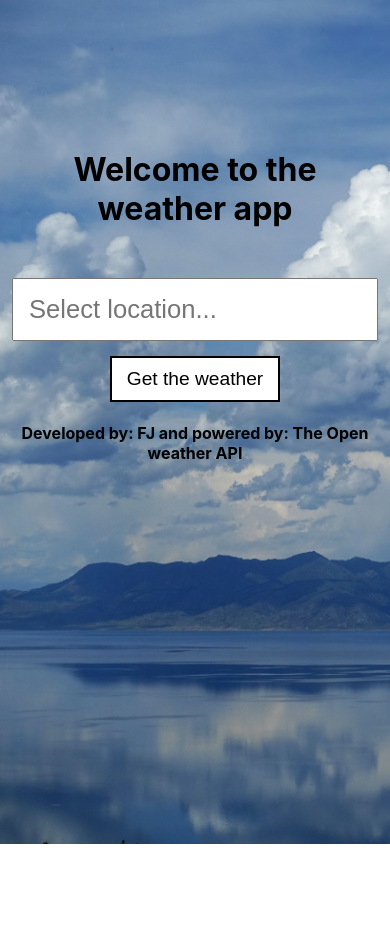
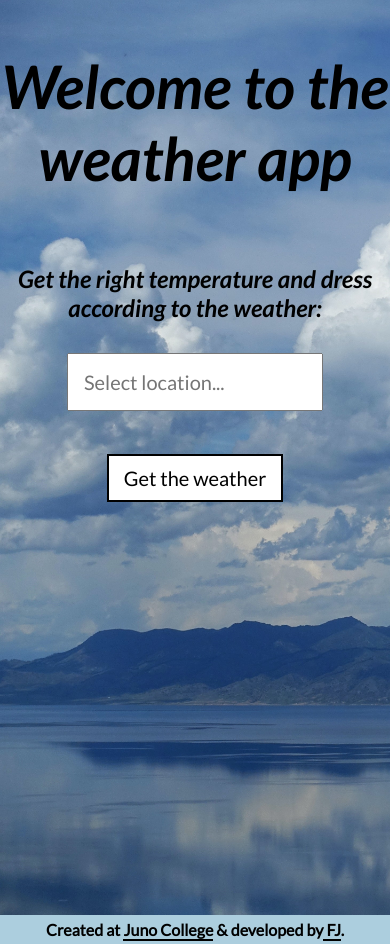
Before and after one commit to FjPierre/Faheen-Andy-Jean-Pierre-Project3, a React (Create React App) app: page / in a window 390 px wide. Before the commit the page ends 844 px from the top, so only its background shows below. Built offline with nearby package versions, Linux system fonts and the light colour scheme.

Commit message:
added media queries

```diff
--- a/src/App.css
+++ b/src/App.css
@@ -1,18 +1,42 @@
+@import url('https://fonts.googleapis.com/css2?family=Lato:ital,wght@0,400;1,400;1,700&display=swap');
+
+* {
+  font-family: 'Lato', sans-serif;
+  font-size: 125%;
+}
+
 .App {
   text-align: center;
   background: url("../assets/weather-image.jpg");
   background-size: cover;
   height: 100vh;
+  position: relative;
+  padding-bottom: 100px;
 }
+
 
 h1 {
     margin: 0;
-    padding: 150px 50px 50px;
+    padding: 100px 0 50px 0;
+    font-size: 3rem;
+}
+
+h1,
+h2 {
+  font-style: italic;
+}
+
+h1,
+p {
+  font-weight: 700;
+}
+
+h2 {
+  font-size: 1.2rem;
 }
 
 input {
   padding: 15px;
-  font-size: 1.6rem;
 }
 
 .buttonContainer {
@@ -21,10 +45,15 @@ input {
 
 button {
 padding: 10px 15px;
-font-size: 1.2rem;
 background-color: white;
 color: black;
 border: 2px solid black;
+}
+
+input,
+button,
+p {
+  font-size: 1rem;
 }
 
 button:hover,
@@ -36,34 +65,49 @@ button:focus {
 
 }
 
-.temperatureContainer,
-footer {
-  background: rgba(0,0,0,) transparent;
-}
-
 .temperatureContainer {
   width: 50%;
   margin: 15px auto;
-  border: 1px solid black;
-  /* color: black; */
-  /* opacity: 0.5; */
+  padding: 10px;
+  border: 2px solid black;
 }
 
 .temperatureContainer p {
   color: white;
 }
 
+footer {
+  background-color: #accede;
+  position: absolute;
+  bottom: 0;
+  padding: 5px 0;
+  width: 100%;
+}
 
-/* footer {
-  margin-top: 20%;
-  border-top: 2px solid black;
-} */
 a {
   text-decoration: none;
-  color: black;
+  border-bottom: 2px solid black;
 }
 
 a:hover,
 a:focus {
-  border: 2px solid white;
+  color: white;
 }
+
+h4,
+a {
+  color: black;
+  font-size: 0.8rem;
+}
+
+h4 {
+  margin: 0;
+}
+
+/* Media Queries */
+
+@media (max-width: 403px) {
+  h1 {
+    padding: 50px 0;
+  }
+}
--- a/src/App.js
+++ b/src/App.js
@@ -39,6 +39,7 @@ const App = () => {
   return (
     <div className="App">
       <h1>Welcome to the weather app</h1>
+      <h2>Get the right temperature and dress according to the weather:</h2>
 
       {/* Search bar to grab user location */}
       <form
@@ -66,9 +67,9 @@ const App = () => {
       </form>
       <footer className="footer">
         <h4>
-          Developed by: <a href="https://www.developedbyfj.com/">FJ</a> and
-          powered by:{" "}
-          <a href="https://openweathermap.org/">The Open weather API</a>
+          Created at <a href="https://junocollege.com/">Juno College</a> &
+          developed by
+          <a href="https://www.developedbyfj.com/"> FJ</a>.
         </h4>
       </footer>
     </div>
--- a/src/components/FetchedDataDisplay.js
+++ b/src/components/FetchedDataDisplay.js
@@ -3,14 +3,9 @@ import { useWeatherData } from "./useWeatherData";
 
 export function FetchedDataDisplay({ cityName }) {
   const weatherData = useWeatherData(cityName);
-  console.log(
-    "🚀 ~ file: App.js ~ line 73 ~ FetchedDataDisplay ~ weatherData",
-    weatherData
-  );
 
   const { temperature, fullName } = getWeatherDetails(weatherData);
   return (
-    // <div>{weatherData ? JSON.stringify({ temperature, fullName }) : null}</div>
     <div className="temperatureContainer">
       <p>
         The temperature today in {fullName} is {temperature} ℃
```
Also changed, not shown: src/components/useWeatherData.js (+2 -7 lines).
